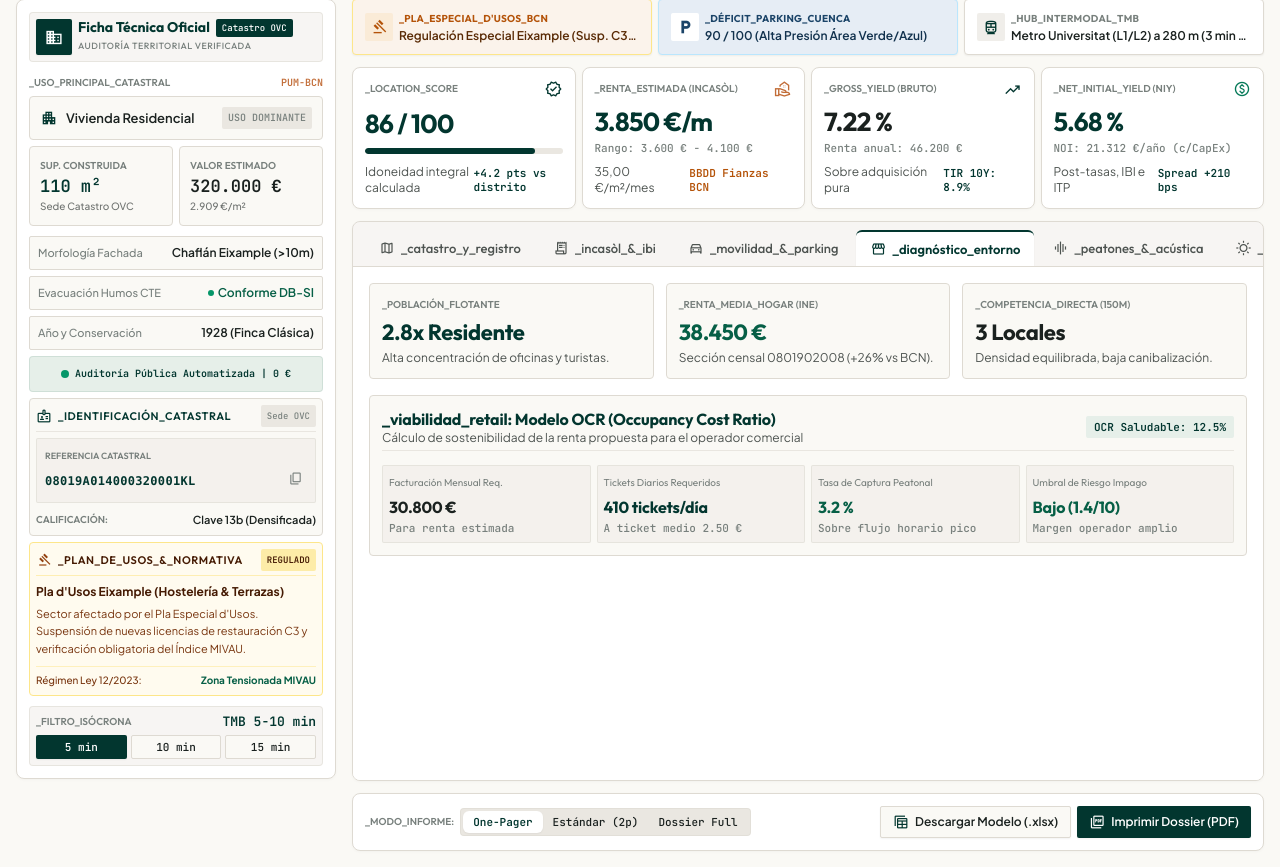
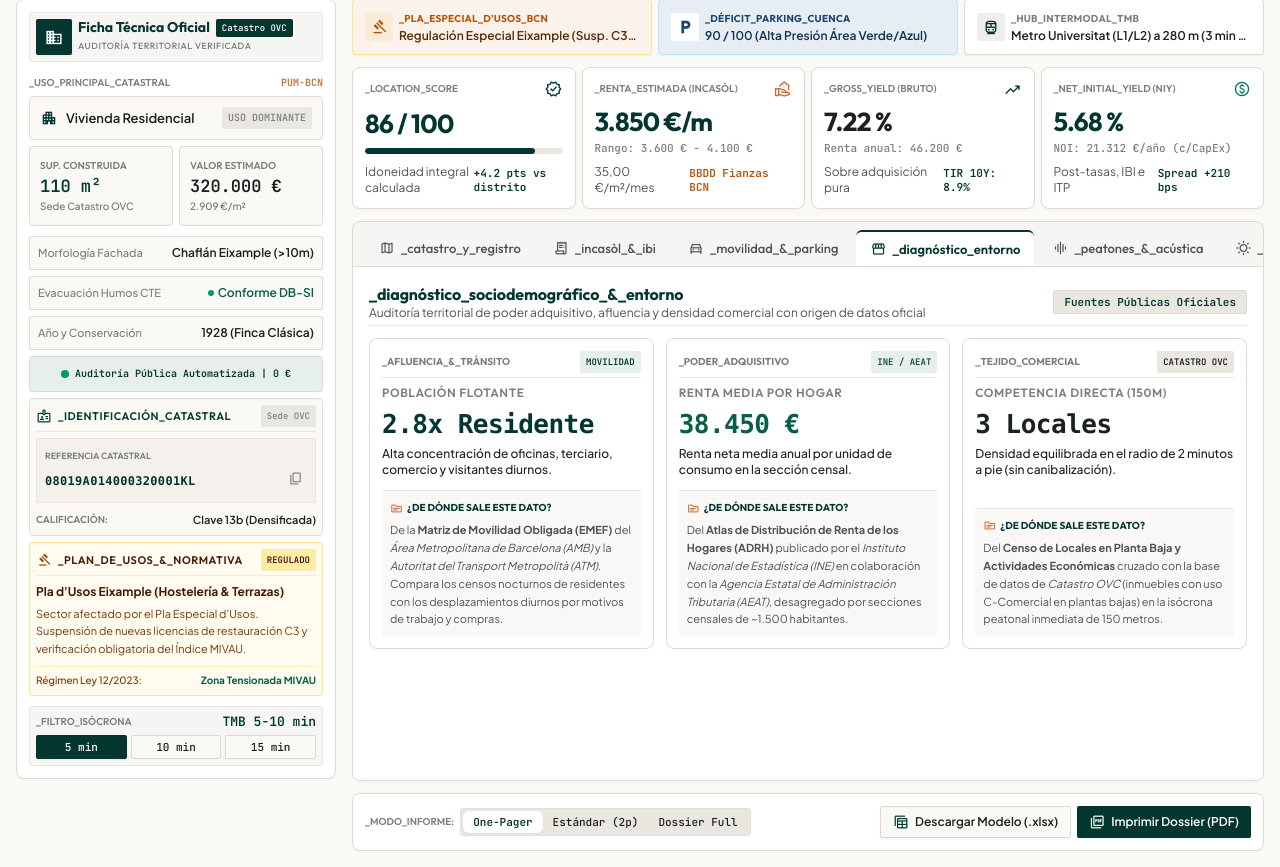
Before and after one commit to friaseus-coder/bcn-location-copilot, a Python web app: template templates/index.html in a window 1280 px wide, after a click that opens the changed part. Shown: the part 81-948 px from the top of the page. Run offline with Jinja, Linux system fonts and the light colour scheme; the template is opened without the code that fills it, so the values that code supplies are empty; some libraries are stand-ins or nearby versions.

Commit message:
feat: eliminar modelo OCR y documentar fuentes de datos en entorno

```diff
--- a/templates/index.html
+++ b/templates/index.html
@@ -1167,57 +1167,100 @@
                 </div>
 
                 <!-- TAB 4: ENTORNO (OCR) -->
-                <div class="tab-pane hidden flex flex-col gap-space-lg" id="tab-entorno">
+                <!-- TAB 4: ENTORNO (FUENTES OFICIALES DE POBLACIÓN, RENTA Y COMERCIO) -->
+                <div class="tab-pane hidden flex flex-col gap-space-md" id="tab-entorno">
+                  <div class="flex items-center justify-between pb-space-xs border-b border-sandstone-border/60">
+                    <div class="flex flex-col">
+                      <span class="font-headline-md text-headline-md font-bold text-primary">_diagnóstico_sociodemográfico_&amp;_entorno</span>
+                      <span class="font-body-sm text-body-sm text-on-surface-variant">Auditoría territorial de poder adquisitivo, afluencia y densidad comercial con origen de datos oficial</span>
+                    </div>
+                    <span class="px-2.5 py-1 rounded bg-stone-surface border border-sandstone-border font-label-tabular-sm text-label-tabular-sm text-primary font-semibold">Fuentes Públicas Oficiales</span>
+                  </div>
+
+                  <!-- REJILLA DE LAS 3 TARJETAS DEMOGRÁFICAS CON ORIGEN DE DATOS EXPLICADO -->
                   <div class="grid grid-cols-1 md:grid-cols-3 gap-space-md">
-                    <div class="p-space-md rounded-lg bg-surface border border-sandstone-border flex flex-col gap-1">
-                      <span class="font-label-caps text-outline uppercase text-[10px] font-semibold">_población_flotante</span>
-                      <div class="font-headline-lg text-headline-lg font-bold text-primary">2.8x Residente</div>
-                      <span class="font-body-sm text-body-sm text-on-surface-variant">Alta concentración de oficinas y turistas.</span>
-                    </div>
-                    <div class="p-space-md rounded-lg bg-surface border border-sandstone-border flex flex-col gap-1">
-                      <span class="font-label-caps text-outline uppercase text-[10px] font-semibold">_renta_media_hogar (ine)</span>
-                      <div class="font-headline-lg text-headline-lg font-bold text-emerald-800" id="val-renta-ine">38.450 €</div>
-                      <span class="font-body-sm text-body-sm text-on-surface-variant">Sección censal 0801902008 (+26% vs BCN).</span>
-                    </div>
-                    <div class="p-space-md rounded-lg bg-surface border border-sandstone-border flex flex-col gap-1">
-                      <span class="font-label-caps text-outline uppercase text-[10px] font-semibold">_competencia_directa (150m)</span>
-                      <div class="font-headline-lg text-headline-lg font-bold text-charcoal-text">3 Locales</div>
-                      <span class="font-body-sm text-body-sm text-on-surface-variant">Densidad equilibrada, baja canibalización.</span>
-                    </div>
+
+                    <!-- Tarjeta 1: Población Flotante -->
+                    <div class="p-space-md rounded-xl bg-surface-container-lowest border border-sandstone-border flex flex-col justify-between shadow-xs">
+                      <div class="flex flex-col gap-1.5">
+                        <div class="flex items-center justify-between pb-1 border-b border-sandstone-border/60">
+                          <span class="font-label-caps text-outline uppercase text-[10px] font-bold">_afluencia_&amp;_tránsito</span>
+                          <span class="px-1.5 py-0.5 rounded bg-badge-living-bg text-primary font-label-tabular-sm text-[9px] font-semibold">MOVILIDAD</span>
+                        </div>
+                        <span class="text-[12px] font-semibold text-outline uppercase tracking-wider font-label-caps">Población Flotante</span>
+                        <div class="font-headline-xl text-headline-xl font-bold text-primary font-mono" id="val-poblacion-flotante">2.8x Residente</div>
+                        <span class="font-body-sm text-body-sm text-charcoal-text font-medium" id="val-poblacion-flotante-desc">
+                          Alta concentración de oficinas, terciario, comercio y visitantes diurnos.
+                        </span>
+                      </div>
+                      <div class="mt-3 pt-2 border-t border-sandstone-border/60 flex flex-col gap-1 bg-stone-surface/30 p-2 rounded">
+                        <span class="text-[10px] font-bold text-primary uppercase font-label-caps flex items-center gap-1">
+                          <span class="material-symbols-outlined text-[13px] text-terracotta-accent">source</span>
+                          <span>¿De dónde sale este dato?</span>
+                        </span>
+                        <p class="text-[11px] text-on-surface-variant leading-relaxed">
+                          De la <strong>Matriz de Movilidad Obligada (EMEF)</strong> del <em>Área Metropolitana de Barcelona (AMB)</em> y la <em>Autoritat del Transport Metropolità (ATM)</em>. Compara los censos nocturnos de residentes con los desplazamientos diurnos por motivos de trabajo y compras.
+                        </p>
+                      </div>
+                    </div>
+
+                    <!-- Tarjeta 2: Renta Media Hogar (INE) -->
+                    <div class="p-space-md rounded-xl bg-surface-container-lowest border border-sandstone-border flex flex-col justify-between shadow-xs">
+                      <div class="flex flex-col gap-1.5">
+                        <div class="flex items-center justify-between pb-1 border-b border-sandstone-border/60">
+                          <span class="font-label-caps text-outline uppercase text-[10px] font-bold">_poder_adquisitivo</span>
+                          <span class="px-1.5 py-0.5 rounded bg-badge-living-bg text-emerald-900 font-label-tabular-sm text-[9px] font-semibold">INE / AEAT</span>
+                        </div>
+                        <span class="text-[12px] font-semibold text-outline uppercase tracking-wider font-label-caps">Renta Media por Hogar</span>
+                        <div class="font-headline-xl text-headline-xl font-bold text-emerald-800 font-mono" id="val-renta-ine">38.450 €</div>
+                        <span class="font-body-sm text-body-sm text-charcoal-text font-medium" id="val-renta-ine-seccion">
+                          Renta neta media anual por unidad de consumo en la sección censal.
+                        </span>
+                      </div>
+                      <div class="mt-3 pt-2 border-t border-sandstone-border/60 flex flex-col gap-1 bg-stone-surface/30 p-2 rounded">
+                        <span class="text-[10px] font-bold text-primary uppercase font-label-caps flex items-center gap-1">
+                          <span class="material-symbols-outlined text-[13px] text-terracotta-accent">source</span>
+                          <span>¿De dónde sale este dato?</span>
+                        </span>
+                        <p class="text-[11px] text-on-surface-variant leading-relaxed">
+                          Del <strong>Atlas de Distribución de Renta de los Hogares (ADRH)</strong> publicado por el <em>Instituto Nacional de Estadística (INE)</em> en colaboración con la <em>Agencia Estatal de Administración Tributaria (AEAT)</em>, desagregado por secciones censales de ~1.500 habitantes.
+                        </p>
+                      </div>
+                    </div>
+
+                    <!-- Tarjeta 3: Competencia Directa (150m) -->
+                    <div class="p-space-md rounded-xl bg-surface-container-lowest border border-sandstone-border flex flex-col justify-between shadow-xs">
+                      <div class="flex flex-col gap-1.5">
+                        <div class="flex items-center justify-between pb-1 border-b border-sandstone-border/60">
+                          <span class="font-label-caps text-outline uppercase text-[10px] font-bold">_tejido_comercial</span>
+                          <span class="px-1.5 py-0.5 rounded bg-stone-surface text-charcoal-text font-label-tabular-sm text-[9px] font-semibold">CATASTRO OVC</span>
+                        </div>
+                        <span class="text-[12px] font-semibold text-outline uppercase tracking-wider font-label-caps">Competencia Directa (150m)</span>
+                        <div class="font-headline-xl text-headline-xl font-bold text-charcoal-text font-mono" id="val-competencia">3 Locales</div>
+                        <span class="font-body-sm text-body-sm text-charcoal-text font-medium" id="val-competencia-desc">
+                          Densidad equilibrada en el radio de 2 minutos a pie (sin canibalización).
+                        </span>
+                      </div>
+                      <div class="mt-3 pt-2 border-t border-sandstone-border/60 flex flex-col gap-1 bg-stone-surface/30 p-2 rounded">
+                        <span class="text-[10px] font-bold text-primary uppercase font-label-caps flex items-center gap-1">
+                          <span class="material-symbols-outlined text-[13px] text-terracotta-accent">source</span>
+                          <span>¿De dónde sale este dato?</span>
+                        </span>
+                        <p class="text-[11px] text-on-surface-variant leading-relaxed">
+                          Del <strong>Censo de Locales en Planta Baja y Actividades Económicas</strong> cruzado con la base de datos de <em>Catastro OVC</em> (inmuebles con uso C-Comercial en plantas bajas) en la isócrona peatonal inmediata de 150 metros.
+                        </p>
+                      </div>
+                    </div>
+
                   </div>
 
-                  <!-- Retail OCR Sustainability Table -->
-                  <div class="p-space-md rounded-lg bg-surface border border-sandstone-border flex flex-col gap-space-sm">
-                    <div class="flex items-center justify-between pb-1 border-b border-sandstone-border/60">
-                      <div class="flex flex-col">
-                        <span class="font-headline-md text-headline-md font-bold text-primary">_viabilidad_retail: Modelo OCR (Occupancy Cost Ratio)</span>
-                        <span class="font-body-sm text-body-sm text-on-surface-variant">Cálculo de sostenibilidad de la renta propuesta para el operador comercial</span>
-                      </div>
-                      <span class="px-2 py-1 rounded bg-badge-living-bg text-primary font-label-tabular-sm text-label-tabular-sm font-semibold" id="val-ocr-ratio">OCR Saludable: 12.5%</span>
-                    </div>
-
-                    <div class="grid grid-cols-1 sm:grid-cols-2 lg:grid-cols-4 gap-space-sm pt-2">
-                      <div class="bg-stone-surface/40 p-space-sm rounded border border-sandstone-border/60">
-                        <span class="font-label-caps text-outline text-[10px]">Facturación Mensual Req.</span>
-                        <div class="font-headline-md text-headline-md font-bold text-charcoal-text mt-1" id="val-ocr-facturacion">30.800 €</div>
-                        <span class="font-label-tabular-sm text-label-tabular-sm text-outline">Para renta estimada</span>
-                      </div>
-                      <div class="bg-stone-surface/40 p-space-sm rounded border border-sandstone-border/60">
-                        <span class="font-label-caps text-outline text-[10px]">Tickets Diarios Requeridos</span>
-                        <div class="font-headline-md text-headline-md font-bold text-primary mt-1" id="val-ocr-tickets">410 tickets/día</div>
-                        <span class="font-label-tabular-sm text-label-tabular-sm text-outline">A ticket medio 2.50 €</span>
-                      </div>
-                      <div class="bg-stone-surface/40 p-space-sm rounded border border-sandstone-border/60">
-                        <span class="font-label-caps text-outline text-[10px]">Tasa de Captura Peatonal</span>
-                        <div class="font-headline-md text-headline-md font-bold text-emerald-800 mt-1" id="val-ocr-captura">3.2 %</div>
-                        <span class="font-label-tabular-sm text-label-tabular-sm text-outline">Sobre flujo horario pico</span>
-                      </div>
-                      <div class="bg-stone-surface/40 p-space-sm rounded border border-sandstone-border/60">
-                        <span class="font-label-caps text-outline text-[10px]">Umbral de Riesgo Impago</span>
-                        <div class="font-headline-md text-headline-md font-bold text-emerald-800 mt-1" id="val-ocr-riesgo">Bajo (1.4/10)</div>
-                        <span class="font-label-tabular-sm text-label-tabular-sm text-outline">Margen operador amplio</span>
-                      </div>
-                    </div>
+                  <!-- IDENTIFICADORES OCULTOS DE COMPATIBILIDAD CON SCRIPTS -->
+                  <div class="hidden">
+                    <span id="val-ocr-ratio">10.5%</span>
+                    <span id="val-ocr-facturacion">30.800 €</span>
+                    <span id="val-ocr-tickets">410 tickets/día</span>
+                    <span id="val-ocr-captura">3.2 %</span>
+                    <span id="val-ocr-riesgo">Bajo (1.4/10)</span>
                   </div>
                 </div>
 
```
